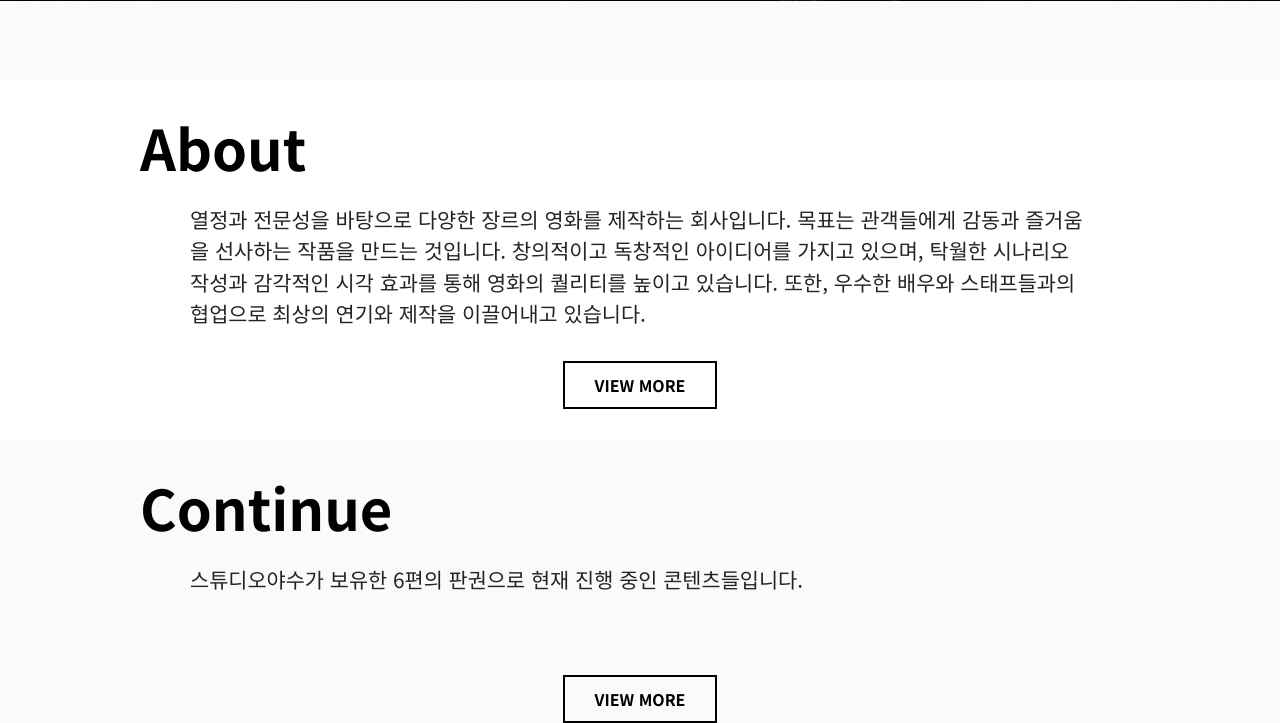
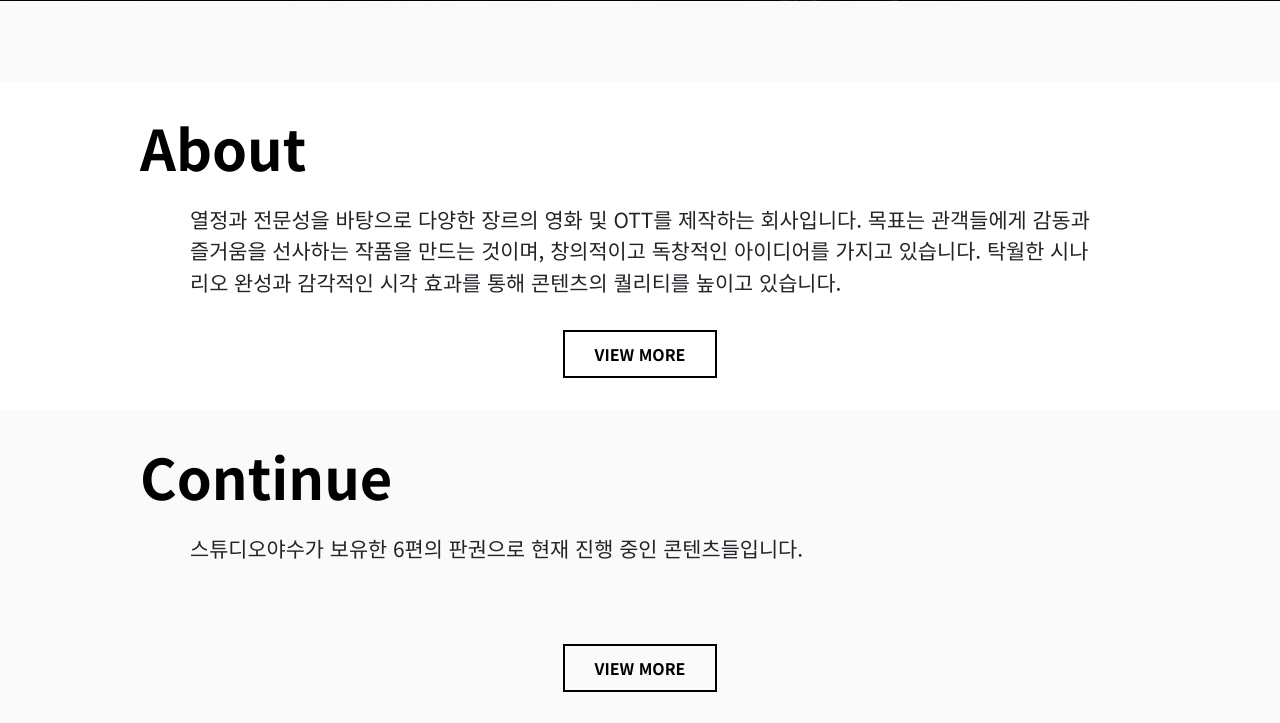
Before and after one commit to DoYeon0430/studiobeast, a Django app: page / in a window 1280 px wide. Shown: the part 799-1522 px from the top of the page. Run offline with Django 4.2, Linux system fonts and the light colour scheme; data that the repository does not hold is empty.

Commit message:
about renew upload

```diff
--- a/templates/about/index.html
+++ b/templates/about/index.html
@@ -63,10 +63,9 @@
       <h2 class="main_two_text_one">About</h2>
     </div>
     <div class="main_two_wrapper">
-      열정과 전문성을 바탕으로 다양한 장르의 영화를 제작하는 회사입니다.
-      목표는 관객들에게 감동과 즐거움을 선사하는 작품을 만드는 것입니다.
-      창의적이고 독창적인 아이디어를 가지고 있으며, 탁월한 시나리오 작성과 감각적인 시각 효과를 통해 영화의 퀄리티를 높이고 있습니다.
-      또한, 우수한 배우와 스태프들과의 협업으로 최상의 연기와 제작을 이끌어내고 있습니다.
+      열정과 전문성을 바탕으로 다양한 장르의 영화 및 OTT를 제작하는 회사입니다.
+      목표는 관객들에게 감동과 즐거움을 선사하는 작품을 만드는 것이며, 창의적이고 독창적인 아이디어를 가지고 있습니다.
+      탁월한 시나리오 완성과 감각적인 시각 효과를 통해 콘텐츠의 퀄리티를 높이고 있습니다.
     </div>
   </div>
   <div class="button_main"><a href="{% url 'about:about' %}" class="button_side">VIEW MORE</a></div>
```
